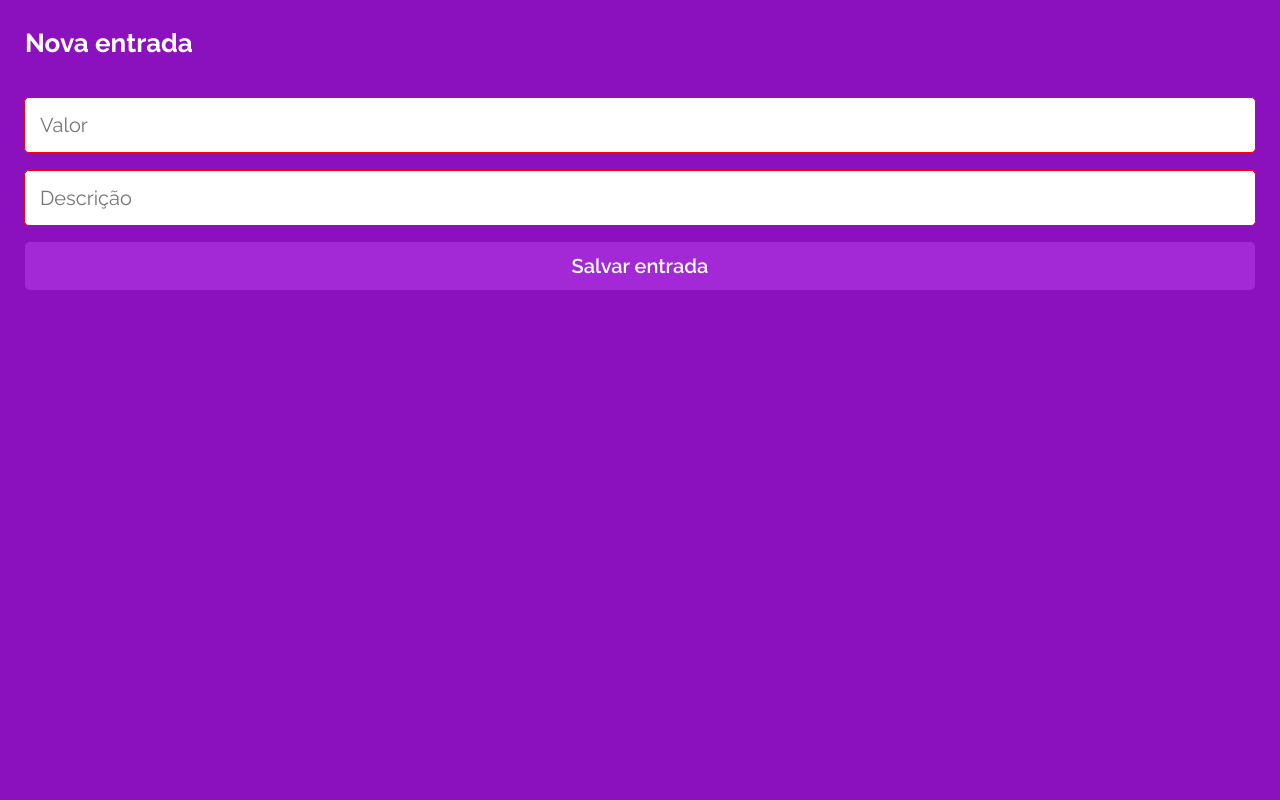
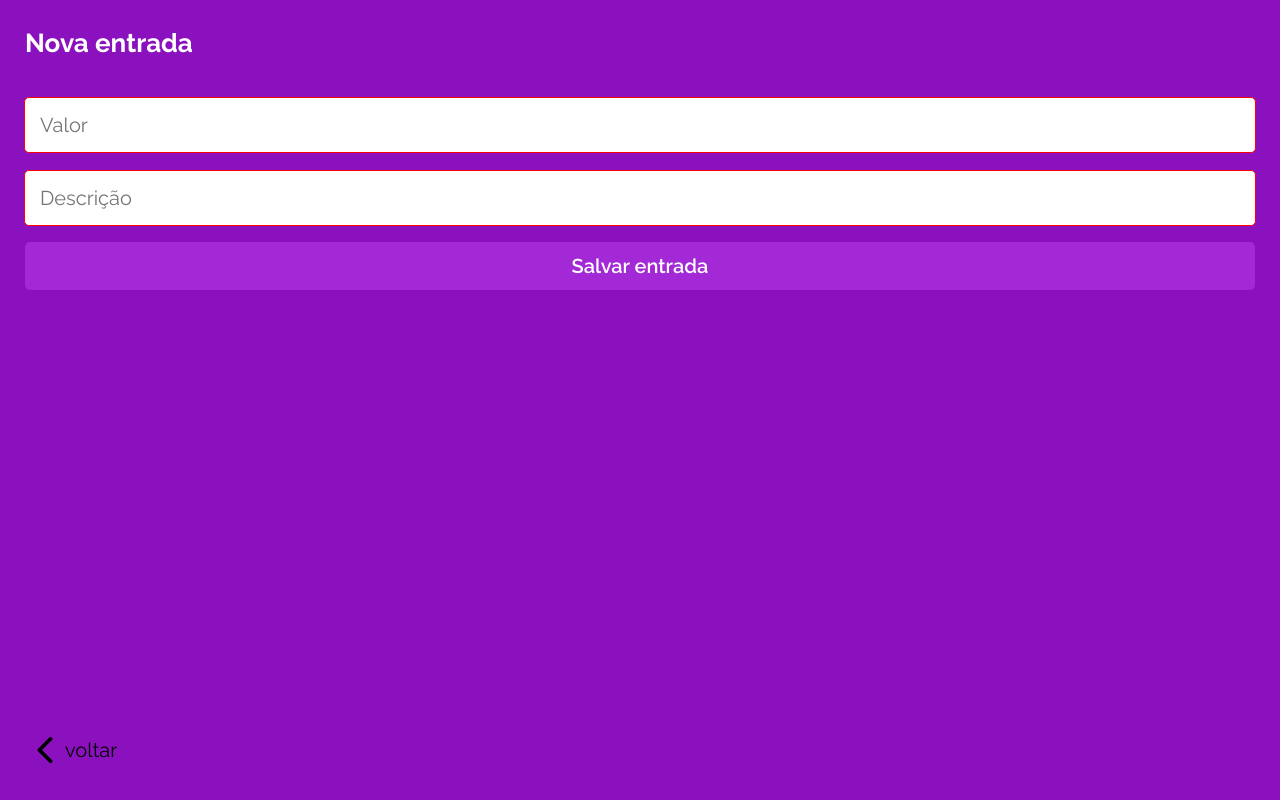
Before and after one commit to wesleymichael/mywallet-app, a React (Create React App) app: page /nova-transacao/entrada in a window 1280 px wide. Built offline with nearby package versions, Linux system fonts and the light colour scheme; no server answers; sample sign-in values are in the browser's storage; a web font is replaced by a local one.

Commit message:
feat: added back button

```diff
--- a/src/pages/Transaction/TransactionPage.js
+++ b/src/pages/Transaction/TransactionPage.js
@@ -3,6 +3,7 @@ import { useNavigate, useParams } from "react-router-dom"
 import styled from "styled-components"
 import AuthContext from "../../context/AuthContext";
 import api from "../../services/api";
+import { IoIosArrowBack } from 'react-icons/io';
 
 export default function TransactionsPage() {
   const [form, setForm] = useState({ description: "", value: "" });
@@ -38,6 +39,7 @@ export default function TransactionsPage() {
   }
 
   return (
+    <>
       <TransactionsContainer>
         <h1>Nova {tipo}</h1>
         <form onSubmit={handleSubmit}>
@@ -62,6 +64,11 @@ export default function TransactionsPage() {
           <button disabled={disableForm}>Salvar {tipo}</button>
         </form>
       </TransactionsContainer>
+      <BackContainer onClick={() => navigate('/')}>
+        <IoIosArrowBack />
+        <p>voltar</p>
+      </BackContainer>
+    </>
   )
 }
 
@@ -79,3 +86,15 @@ const TransactionsContainer = styled.main`
     font-size: 26px;
   }
 `
+
+const BackContainer = styled.div`
+  display: flex;
+  align-items: center;
+  position: fixed;
+  bottom: 30px;
+  font-size: 20px;
+  z-index: 2;
+  svg {
+    font-size: 40px;
+  }
+`
```
Lines whose indentation alone changed are shown as unchanged.
